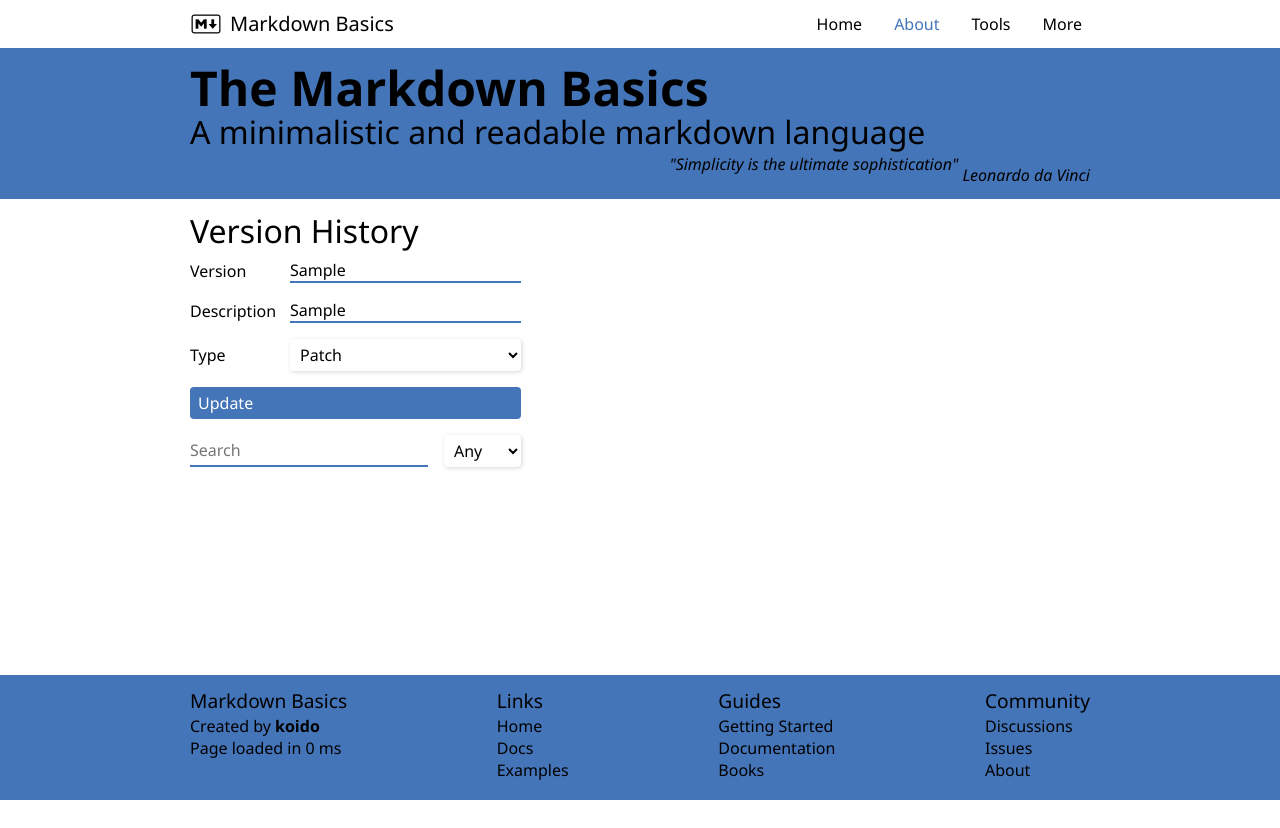
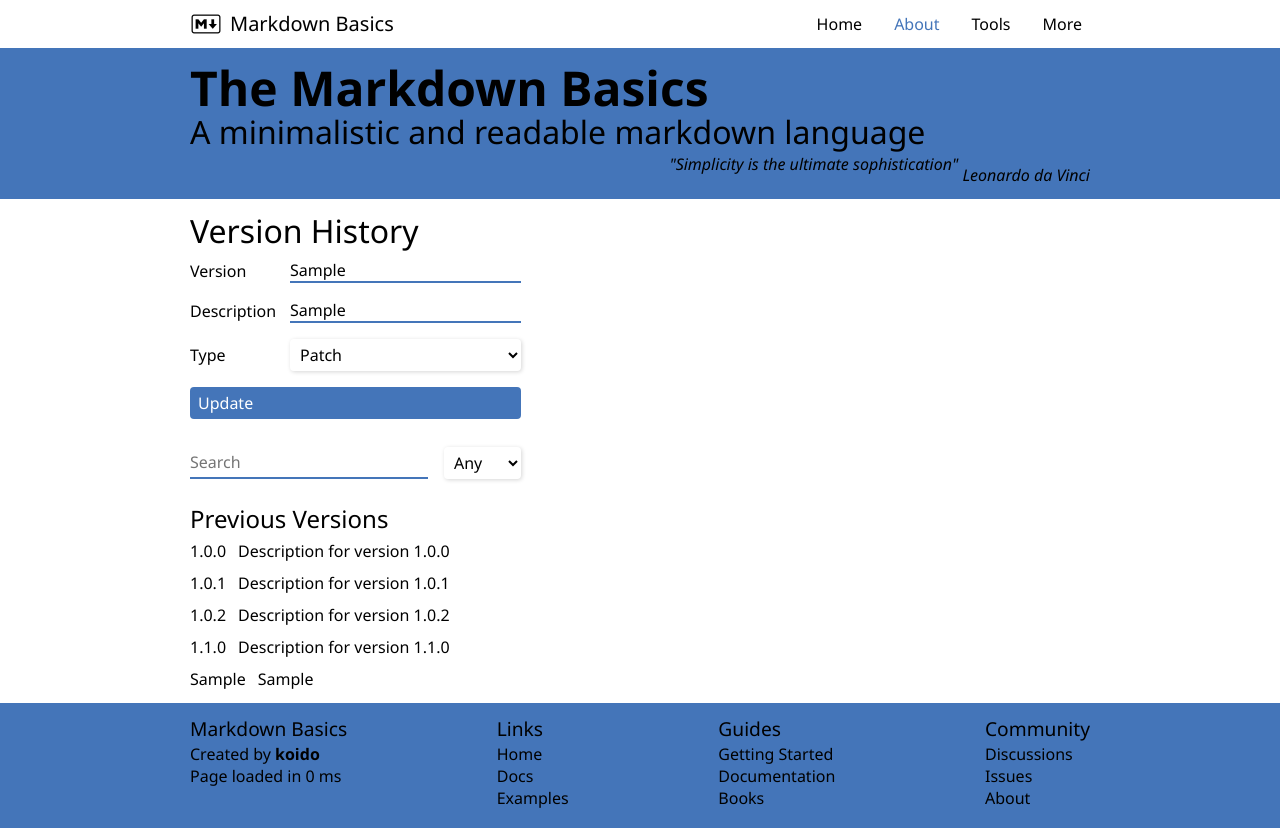
Before and after one commit to tigeet/web, a website: page about.html in a window 1280 px wide. Both pictures are taken after typing "Sample", "Sample" into the empty fields and a click on the input "Update". Before the commit the page ends 800 px from the top, so only its background shows below. Drawn offline with Linux system fonts and the light colour scheme.

Commit message:
ref: edited vh.js

```diff
--- a/about.html
+++ b/about.html
@@ -108,19 +108,12 @@
               <option class=" vh__select-option" value="major">Major</option>
               <option class="vh__select-option" value="minor">Minor</option>
               <option class="vh__select-option" value="patch">Patch</option>
-              <option class="vh__select-option" value="Any" selected="selected">Any</option>
+              <option class="vh__select-option" value="any" selected>Any</option>
             </select>
           </div>
 
+          <h4 class="content-item__subheading">Previous Versions</h4>
           <div class="vh__list" id="vh-list">
-            <div class="vh__item">
-              <span class="vh__item-version">1.0.0</span>
-              <span class="vh__item-description">Description for version 1</span>
-            </div>
-            <div class="vh__item">
-              <span class="vh__item-version">1.0.1</span>
-              <span class="vh__item-description">Description for version 2</span>
-            </div>
           </div>
         </section>
       </div>
--- a/resources/css/content-item.css
+++ b/resources/css/content-item.css
@@ -1,7 +1,6 @@
 .content-item {
   flex: 1 1 auto;
-
-  & .content-item__heading {
-    margin-bottom: 12px;
-  }
+  display: flex;
+  flex-direction: column;
+  gap: 12px;
 }
--- a/resources/css/main.css
+++ b/resources/css/main.css
@@ -21,13 +21,9 @@ main {
           gap: 12px;
 
           .syntax__item {
-            & .syntax__title {
-              margin-bottom: 12px;
-            }
-
-            & .syntax__descripton {
-              margin-bottom: 8px;
-            }
+            gap: 12px;
+            display: flex;
+            flex-direction: column;
 
             & .syntax__code {
               display: block;
@@ -78,9 +74,11 @@ main {
       top: 16px;
       flex: 0 0 auto;
       & ul {
+        display: flex;
+        flex-direction: column;
+        gap: 8px;
         list-style: none;
         & li {
-          margin-bottom: 8px;
           color: gray;
         }
       }
--- a/resources/css/vh.css
+++ b/resources/css/vh.css
@@ -5,7 +5,7 @@
     gap: 16px;
     margin-bottom: 16px;
 
-    & .vh__form-item {
+    .vh__form-item {
       display: grid;
       align-items: center;
       grid-template-columns: 100px 1fr;
@@ -17,13 +17,27 @@
     margin-bottom: 16px;
     gap: 16px;
 
-    & .vh__filter-search {
+    .vh__filter-search {
       flex: 1 1 auto;
+    }
+  }
+
+  .vh__list {
+    display: flex;
+    flex-direction: column;
+    gap: 16px;
+    .vh__item {
+      display: flex;
+      gap: 12px;
+      align-items: center;
+      .vh__item-version {
+        flex: 0 0 auto;
+      }
     }
   }
 }
 
-& .vh__form-input {
+.vh__form-input {
   border: none;
   border-bottom: 2px solid var(--color-accent);
 
@@ -32,7 +46,7 @@
   }
 }
 
-& .vh__button {
+.vh__button {
   padding: 8px 8px;
   border-radius: 4px;
   border: none;
@@ -43,7 +57,7 @@
   justify-content: center;
 }
 
-& .vh__select {
+.vh__select {
   padding: 4px 6px;
   border-radius: 4px;
   box-shadow: 1px 1px 4px rgba(0, 0, 0, 0.164);
--- a/resources/scripts/vh.js
+++ b/resources/scripts/vh.js
@@ -1,8 +1,11 @@
+// type VersionType = "major" | "minor" | "patch";
 // type Version = {
-//   version: string,
-//   description: String,
-//   type: "major" | "minor" | "patch",
+//   version: string;
+//   description: string;
+//   type: VersionType;
 // };
+
+const FILTER_TYPE_ANY = "any";
 
 const formId = "vh-form";
 const formVersionId = "vh-form-version";
@@ -17,9 +20,32 @@ const formType = document.getElementById(formTypeId);
 const vhList = document.getElementById(vhListId);
 const filterSearch = document.getElementById("vh-filter-search");
 const filterType = document.getElementById("vh-filter-type");
-const versionHistory = [];
 
-const createVersion = ({ version, desciption }) => {
+const versionHistory = [
+  {
+    version: "1.0.0",
+    description: "Description for version 1.0.0",
+    type: "major",
+  },
+
+  {
+    version: "1.0.1",
+    description: "Description for version 1.0.1",
+    type: "patch",
+  },
+  {
+    version: "1.0.2",
+    description: "Description for version 1.0.2",
+    type: "patch",
+  },
+  {
+    version: "1.1.0",
+    description: "Description for version 1.1.0",
+    type: "minor",
+  },
+];
+
+function createVersionElement({ version, description }) {
   const vhItem = document.createElement("div");
   vhItem.classList.add("vh__item");
 
@@ -27,47 +53,43 @@ const createVersion = ({ version, desciption }) => {
   vhItemVersion.classList.add("vh__item-version");
   vhItemVersion.innerHTML = version;
 
-  const vhItemDescription = document.createElement("span");
+  const vhItemDescription = document.createElement("p");
   vhItemDescription.classList.add("vh__item-description");
-  vhItemDescription.innerHTML = desciption;
+  vhItemDescription.innerHTML = description;
 
   vhItem.appendChild(vhItemVersion);
   vhItem.appendChild(vhItemDescription);
   return vhItem;
-};
+}
 
-const filterVh = () => {
-  const searchValue = filterSearch.value;
-  const typeValue = filterType.value;
-  return versionHistory.filter(
-    ({ version, desciption, type }) =>
-      desciption.includes(searchValue) && type === typeValue
-  );
-};
+function render() {
+  vhList.innerHTML = "";
+  console.log(filterType.value);
 
-const updateVh = (vh) => {
-  vhList.innerHTML = null;
-  vh.forEach(({ version, desciption }) =>
-    vhList.appendChild(createVersion({ version, desciption }))
-  );
-};
+  versionHistory
+    .filter((version) => {
+      if (filterType.value === FILTER_TYPE_ANY) return true;
+      return version.type === filterType.value;
+    })
+    .filter((version) => version.description.includes(filterSearch.value))
+    .map((version) => createVersionElement(version))
+    .forEach((versionElement) => vhList.appendChild(versionElement));
+}
 
 form.onsubmit = (e) => {
   e.preventDefault();
   e.stopPropagation();
 
-  const version = formVersion?.value;
-  const desciption = formDescription?.value;
-  const type = formType?.value;
-  const obj = { version, desciption, type };
+  const version = formVersion.value;
+  const description = formDescription.value;
+  const type = formType.value;
+  const obj = { version, description, type };
   versionHistory.push(obj);
 
-  updateVh(filterVh());
+  render();
 };
 
-filterSearch.onchange = () => updateVh(filterVh(versionHistory));
+filterSearch.onchange = () => render();
 
-filterType.onchange = () => {
-  console.log("type on change");
-  updateVh(filterVh(versionHistory));
-};
+filterType.onchange = () => render();
+render();
```
Also changed, not shown: index.html (+3 -3 lines).
